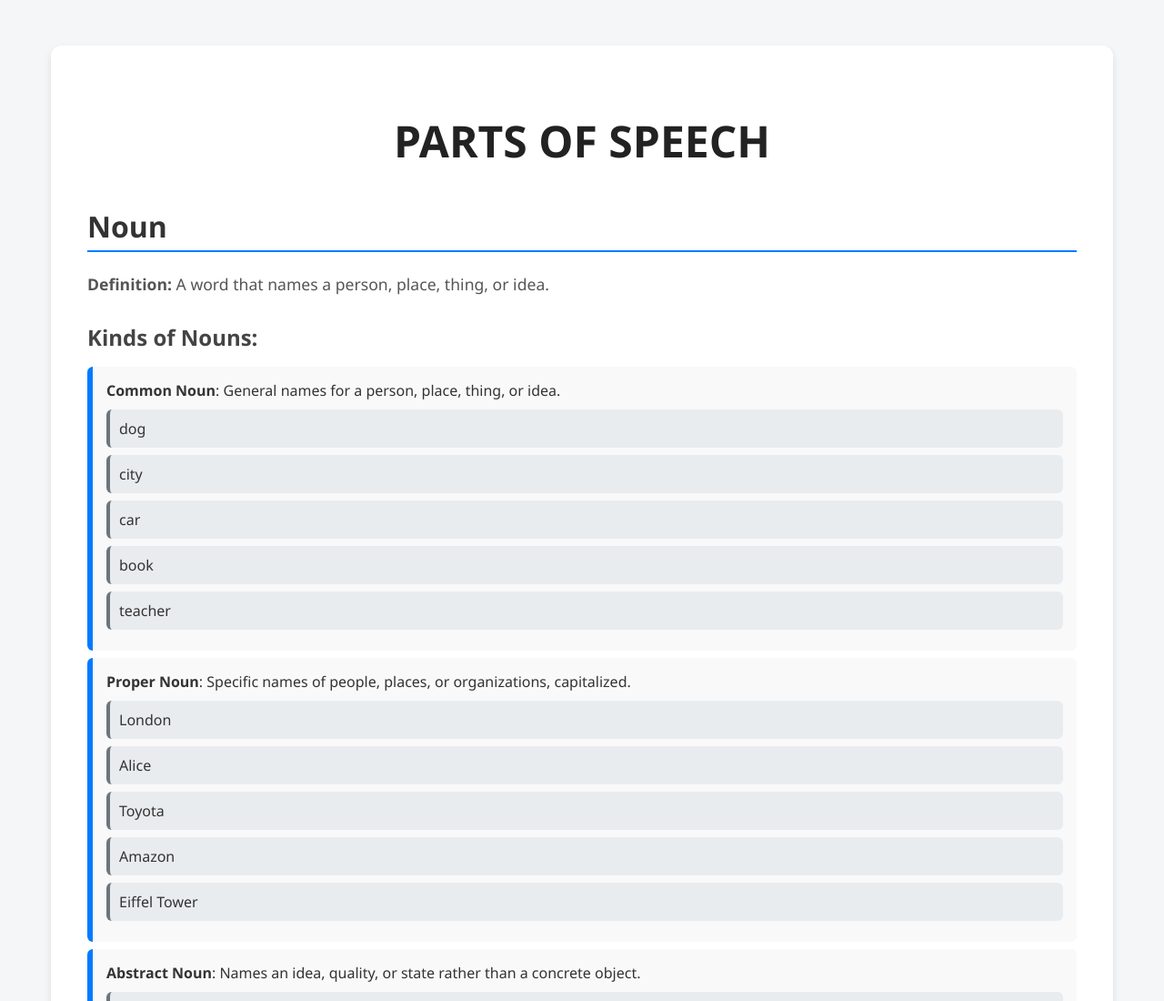
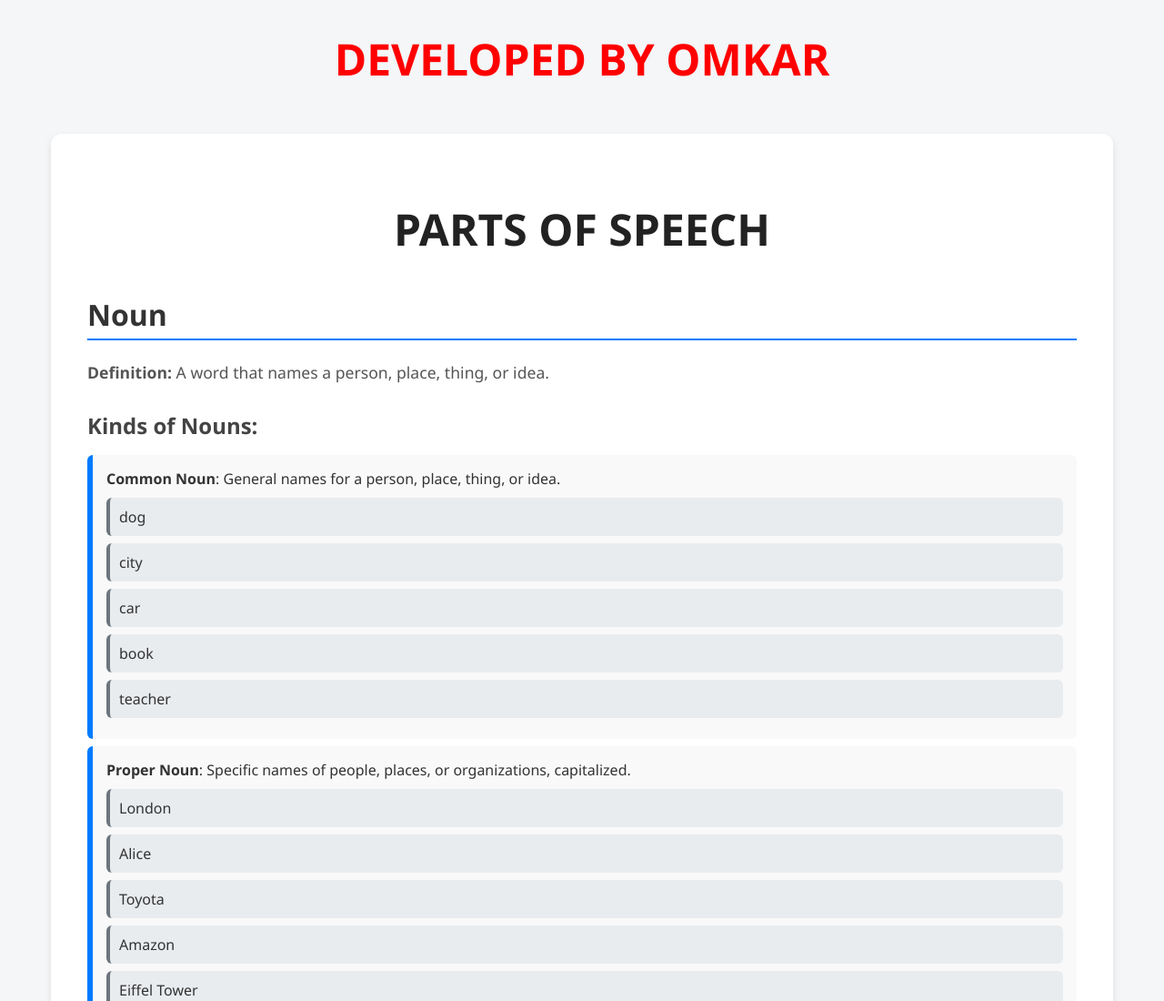
Before and after one commit to OmkarRisDeveloper/PARTS-OF-SPEECH, a plain HTML site: page Index.html in a window 1280 px wide. Shown: the top 1100 px of the page at 91% size. Drawn offline with Linux system fonts and the light colour scheme.

Commit message:
Update Index.html

```diff
--- a/Index.html
+++ b/Index.html
@@ -94,6 +94,7 @@ ul ul ul li {
     </style>
 </head>
 <body>
+    <h1 style="color:red"> Developed By OMKAR </h1>
     <div class="container">
         <h1>Parts of Speech</h1>
 
```
